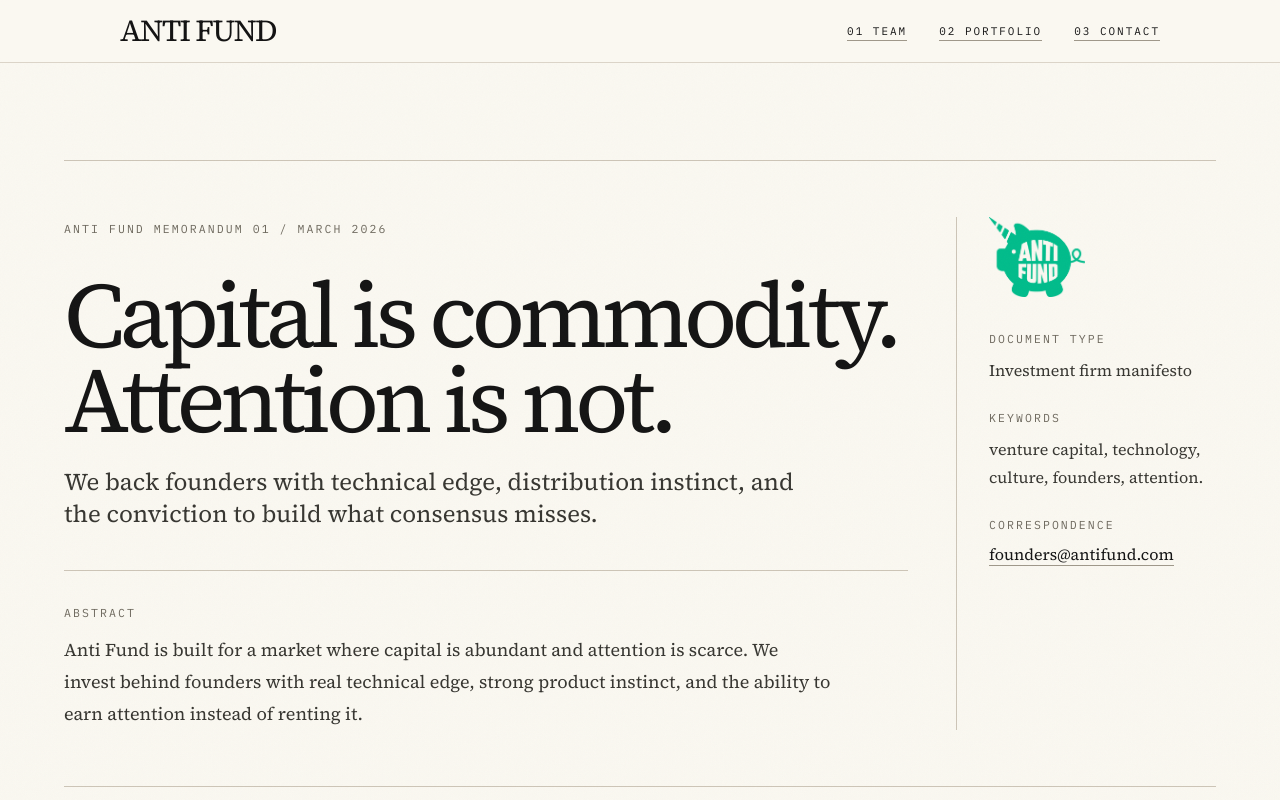
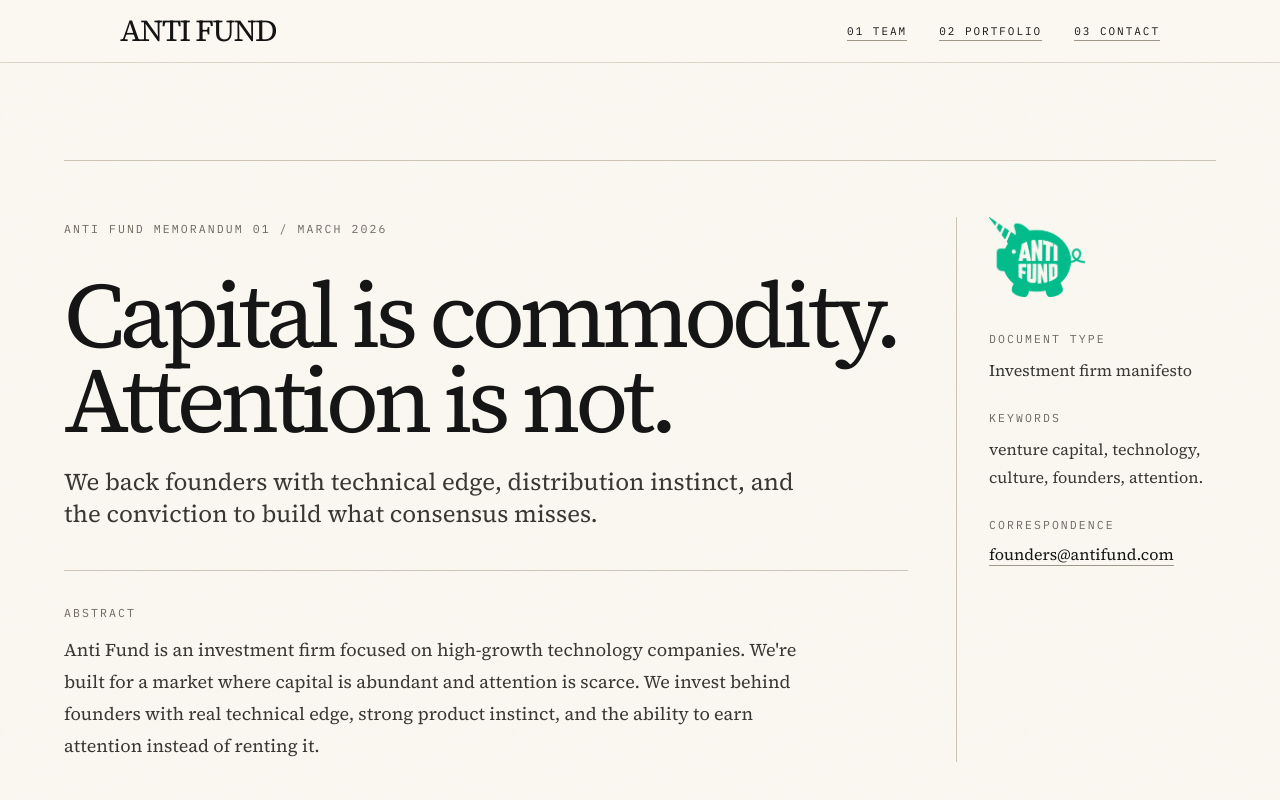
Before and after one commit to geoffreywoo/anti-fund, a Next.js app: page / in a window 1280 px wide. Shown: the top 800 px of the page. Built offline with nearby package versions, Linux system fonts and the light colour scheme.

Commit message:
tweak: update hero abstract

```diff
--- a/components/Hero.tsx
+++ b/components/Hero.tsx
@@ -26,10 +26,11 @@ export default function Hero() {
               <div className="mt-8 border-t border-line pt-6 md:mt-10 md:pt-8">
                 <p className="paper-label mb-3">Abstract</p>
                 <p className="max-w-3xl text-base leading-7 text-ink-soft sm:text-lg sm:leading-8">
-                  Anti Fund is built for a market where capital is abundant and
-                  attention is scarce. We invest behind founders with real
-                  technical edge, strong product instinct, and the ability to
-                  earn attention instead of renting it.
+                  Anti Fund is an investment firm focused on high-growth
+                  technology companies. We&apos;re built for a market where
+                  capital is abundant and attention is scarce. We invest behind
+                  founders with real technical edge, strong product instinct,
+                  and the ability to earn attention instead of renting it.
                 </p>
               </div>
             </div>
```
